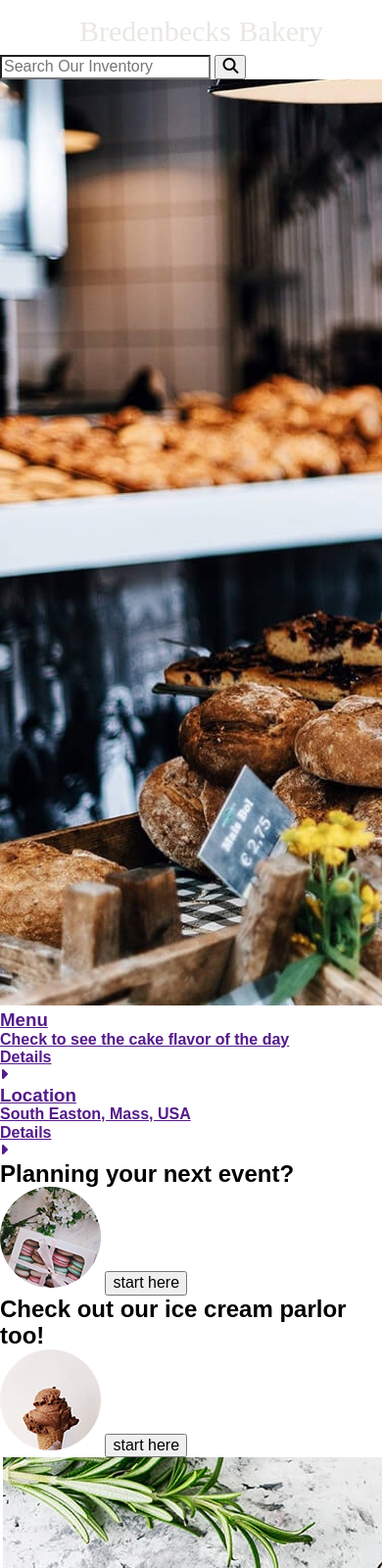
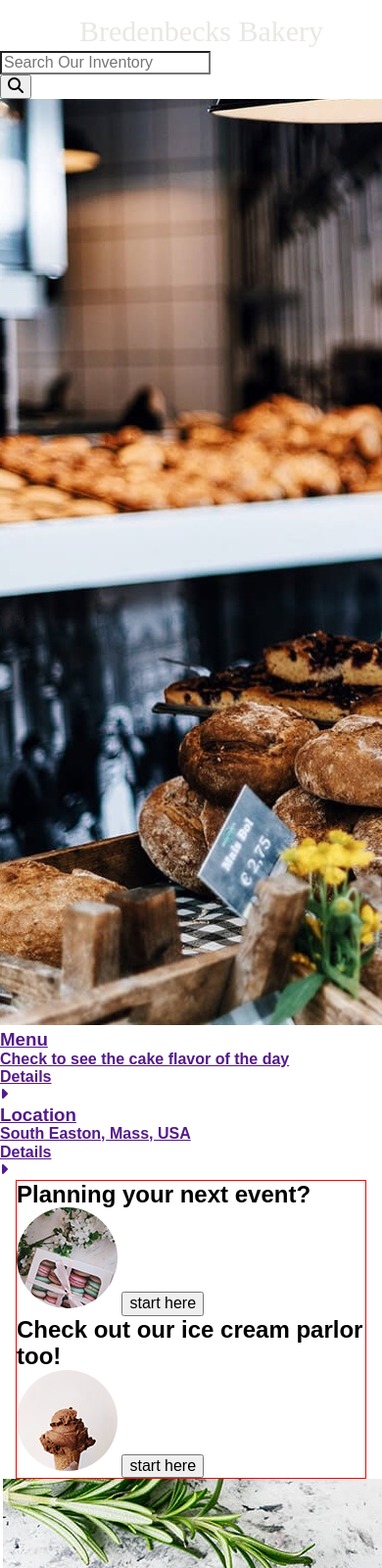
Before and after one commit to sdb329/Balsamo-web-2, a plain HTML site: page deploy/index.html in a window 390 px wide. Shown: the top 1600 px of the page at 98% size. Drawn offline with Linux system fonts and the light colour scheme.

Commit message:
phone spacing 16 px announcements

```diff
--- a/deploy/index.html
+++ b/deploy/index.html
@@ -56,7 +56,8 @@
     </section>
 
     <section id="announcements">
-        <article>
+        <div>
+            <article>
             <h2>Planning your next event?</h2>
             <img src="img/announcements/macaron.png" alt="macarons">
             <button>start here</button>
@@ -66,6 +67,8 @@
             <img src="img/announcements/ice-cream.png" alt="ice cream">
             <button>start here</button>
         </article>
+    </div>
+
     </section>
 
     <section id="hero2">
--- a/dev/scss/layout/_header.scss
+++ b/dev/scss/layout/_header.scss
@@ -1,6 +1,26 @@
 /* =============
     Header
 ============= */
-#search{
+header{
+display: grid;
+grid-template-columns: 16px auto 16px;
+grid-template-areas: ". header .";
+
+>div{
+    grid-area: header;
+    border: 1px solid red;
 
 }
+}
+
+#search{
+    display: grid;
+    grid-template-columns: 16px auto 16px;
+    grid-template-areas: ". search .";
+
+    >div{
+        grid-area: header;
+        border: 1px solid red;
+
+    }
+}
--- a/dev/scss/sections/_announcements.scss
+++ b/dev/scss/sections/_announcements.scss
@@ -3,4 +3,14 @@
 ============= */
 #announcements{
 
+    display: grid;
+grid-template-columns: 16px auto 16px;
+grid-template-areas: ". history .";
+
+>div{
+    grid-area: history;
+    border: 1px solid red;
+
 }
+
+}
```
Also changed, not shown: deploy/css/styles.css, 1 other file.
